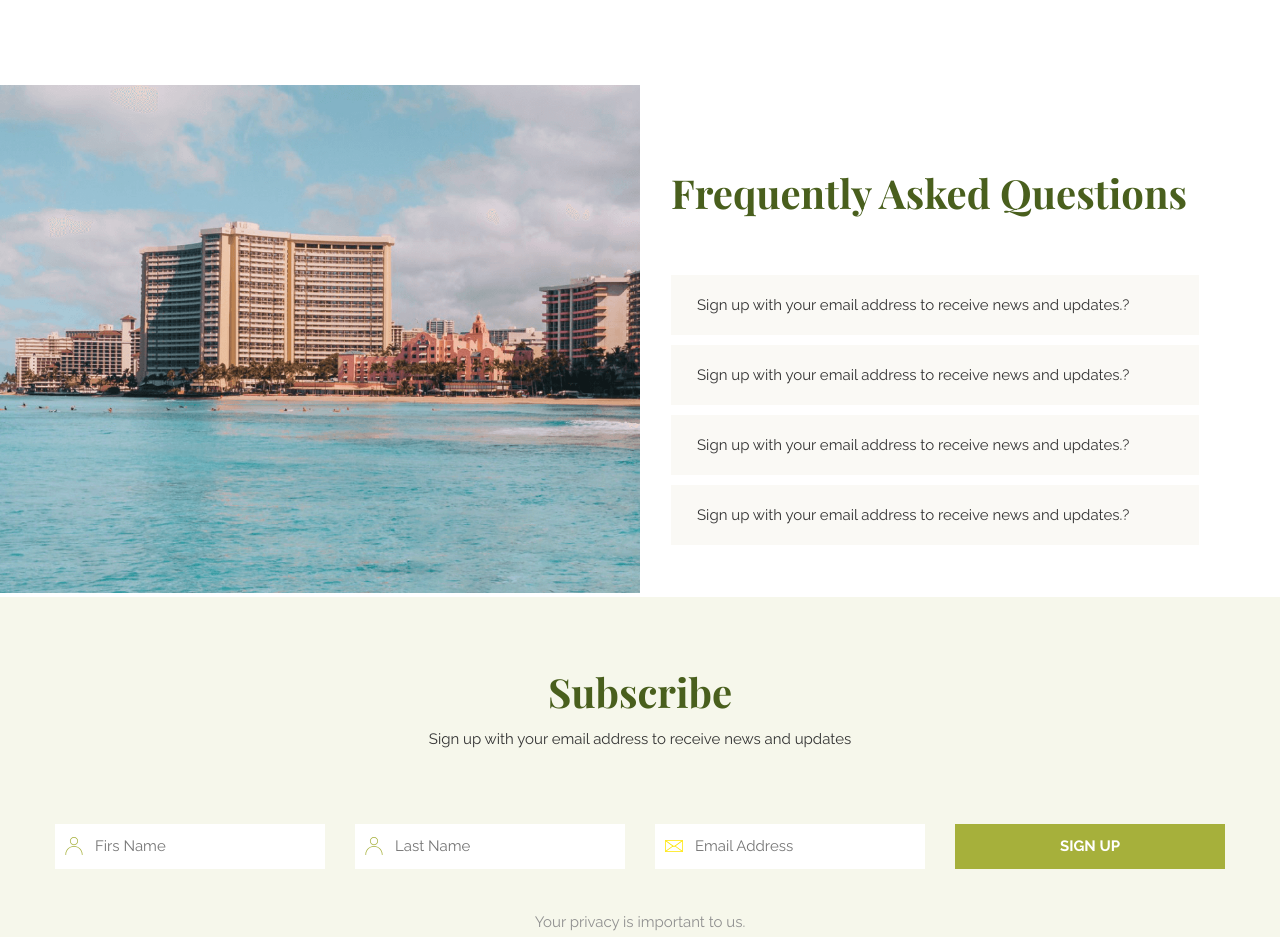
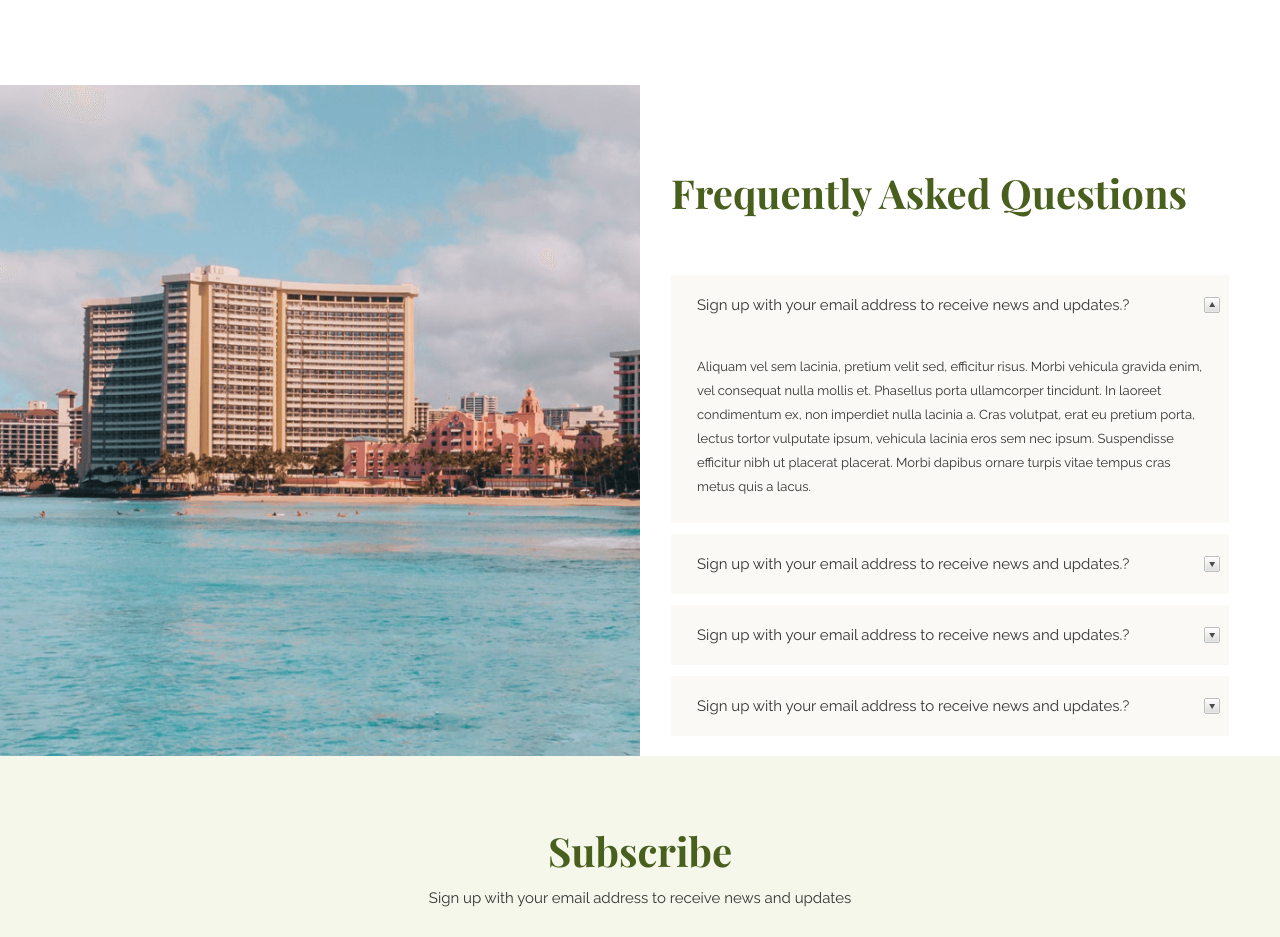
Before and after one commit to hrabdm/lemonjuice, a plain HTML site: page services.html in a window 1280 px wide. Shown: the part 905-1842 px from the top of the page. Drawn offline with nearby package versions, Linux system fonts and the light colour scheme.

Commit message:
accordion jquery service page

```diff
--- a/css/responsive.css
+++ b/css/responsive.css
@@ -8,6 +8,10 @@
     .customers-bg img {
         object-fit: cover;
         height: 344px;
+    }
+
+    .accordion {
+        padding-right: 11px;
     }
 }
 
@@ -154,6 +158,10 @@
 
     .faq-wrapper {
         grid-template-columns: 100%;
+    }
+
+    .accordion {
+        padding-right: 34px;
     }
 
     .getintoch-wrapper {
@@ -460,7 +468,11 @@
         margin-bottom: 12px;
     }
 
-    .faq-wrapper a {
+    .accordion h4 {
+        padding-right: 30px;
+    }
+
+    .accordion h4 {
         font-size: 10px;
         line-height: 13px;
     }
--- a/css/style.css
+++ b/css/style.css
@@ -451,10 +451,14 @@ SERVICES
   color: white;
 }
 
+.faq-img {
+  overflow: hidden;
+}
+
 .faq-img img {
   width: 100%;
   object-fit: cover;
-  object-position: center;
+  height: 100%;
 }
 
 .faq-header {
@@ -469,32 +473,47 @@ SERVICES
 
 .faq-wrapper {
   display: grid;
-  grid-template-columns: 50% 585px;
-}
-
-.faq-wrapper ul {
-  width: 100%;
-  padding-left: 31px;
-  padding-right: 26px;
-}
-
-.faq-wrapper li {
-  list-style: none;
-  width: 100%;
-  height: 60px;
-  margin-bottom: 10px;
+  grid-template-columns: 50% 569px;
+}
+
+.accordion {
+  width: 100%;
+  margin-left: 31px;
+  height: fit-content;
+  margin-bottom: 20px;
+  padding-right: 20px;
+}
+
+.accordion h4 {
+  font-family: 'Raleway';
+  font-style: normal;
+  font-weight: 400;
+  font-size: 15px;
+  line-height: 24px;
+  color: #333333;
+  background: #FAF9F5 url(/img/arrow-square.gif) no-repeat right -34px;
+  margin-top: 11px;
+  padding: 18px 18px 18px 26px;
+}
+
+.accordion h4.active {
+  background-position: right 22px;
+}
+
+.accordion h4:hover {
+  cursor: pointer;
+}
+
+.accordion p {
+  font-family: 'Raleway';
+  font-style: normal;
+  font-weight: 400;
+  font-size: 13px;
+  line-height: 24px;
+  color: #333333;
+  padding: 20px 0 6px 0;
   background: #FAF9F5;
-  padding: 18px 0 18px 26px;
-}
-
-.faq-wrapper a {
-  text-decoration: none;
-  font-family: 'Raleway';
-  font-style: normal;
-  font-weight: 400;
-  font-size: 15px;
-  line-height: 24px;
-  color: #333333;
+  padding: 20px 18px 24px 26px;
 }
 
 /* CUSTOMERS */
--- /dev/null
+++ b/js/accordion.js
@@ -0,0 +1,18 @@
+    $(".accordion h4:first").addClass("active");
+    $(".accordion p:not(:first)").hide();
+
+    $(".accordion h4").click(function(){
+        $(this).next("p").slideToggle("slow").siblings("p:visible").slideUp("slow");
+        $(this).toggleClass("active");
+        $(this).siblings("h4").removeClass("active");
+    });
+
+    // $(".accordion .faq-item h4").eq(2).addClass("active");
+    // $(".accordion .faq-item p").eq(0).show();
+
+    // $(".accordion .faq-item h4").click(function(){
+    //     $(this).next("p").slideToggle("slow")
+    //     .siblings("p:visible").slideUp("slow");
+    //     $(this).toggleClass("active");
+    //     $(this).siblings("h4").removeClass("active");
+    // });
--- a/services.html
+++ b/services.html
@@ -106,20 +106,43 @@
                 </div>
                 <div>
                     <h3 class="faq-header">Frequently Asked Questions</h3>
-                    <ul>
-                        <li class="faq-item"><a href="#">Sign up with your email address to receive news and
-                                updates.?</a>
-                        </li>
-                        <li class="faq-item"><a href="#">Sign up with your email address to receive news and
-                                updates.?</a>
-                        </li>
-                        <li class="faq-item"><a href="#">Sign up with your email address to receive news and
-                                updates.?</a>
-                        </li>
-                        <li class="faq-item"><a href="#">Sign up with your email address to receive news and
-                                updates.?</a>
-                        </li>
-                    </ul>
+                    <div class="accordion">
+                        <h4>Sign up with your email address to receive news and updates.?</h4>
+                        <p>Aliquam vel sem lacinia, pretium velit sed, efficitur risus. Morbi vehicula gravida enim, vel
+                            consequat nulla mollis et.
+                            Phasellus porta ullamcorper tincidunt. In laoreet condimentum ex, non imperdiet nulla
+                            lacinia a. Cras volutpat, erat eu
+                            pretium porta, lectus tortor vulputate ipsum, vehicula lacinia eros sem nec ipsum.
+                            Suspendisse efficitur nibh ut
+                            placerat placerat. Morbi dapibus ornare turpis vitae tempus cras metus quis a lacus.</p>
+
+                        <h4>Sign up with your email address to receive news and updates.?</h4>
+                        <p>Aliquam vel sem lacinia, pretium velit sed, efficitur risus. Morbi vehicula gravida enim, vel
+                            consequat nulla mollis et.
+                            Phasellus porta ullamcorper tincidunt. In laoreet condimentum ex, non imperdiet nulla
+                            lacinia a. Cras volutpat, erat eu
+                            pretium porta, lectus tortor vulputate ipsum, vehicula lacinia eros sem nec ipsum.
+                            Suspendisse efficitur nibh ut
+                            placerat placerat. Morbi dapibus ornare turpis vitae tempus cras metus quis a lacus.</p>
+
+                        <h4>Sign up with your email address to receive news and updates.?</h4>
+                        <p>Aliquam vel sem lacinia, pretium velit sed, efficitur risus. Morbi vehicula gravida enim, vel
+                            consequat nulla mollis et.
+                            Phasellus porta ullamcorper tincidunt. In laoreet condimentum ex, non imperdiet nulla
+                            lacinia a. Cras volutpat, erat eu
+                            pretium porta, lectus tortor vulputate ipsum, vehicula lacinia eros sem nec ipsum.
+                            Suspendisse efficitur nibh ut
+                            placerat placerat. Morbi dapibus ornare turpis vitae tempus cras metus quis a lacus.</p>
+
+                        <h4>Sign up with your email address to receive news and updates.?</h4>
+                        <p>Aliquam vel sem lacinia, pretium velit sed, efficitur risus. Morbi vehicula gravida enim, vel
+                            consequat nulla mollis et.
+                            Phasellus porta ullamcorper tincidunt. In laoreet condimentum ex, non imperdiet nulla
+                            lacinia a. Cras volutpat, erat eu
+                            pretium porta, lectus tortor vulputate ipsum, vehicula lacinia eros sem nec ipsum.
+                            Suspendisse efficitur nibh ut
+                            placerat placerat. Morbi dapibus ornare turpis vitae tempus cras metus quis a lacus.</p>
+                    </div>
                 </div>
             </div>
         </section>
@@ -131,7 +154,8 @@
                     <input class="input-name" type="text" placeholder="Firs Name">
                     <input class="input-name" type="text" placeholder="Last Name">
                     <input id="email" type="email" placeholder="Email Address">
-                    <input type="submit" value="Sign up"></form>
+                    <input type="submit" value="Sign up">
+                </form>
             </div>
             <div class="subscribe-bye">Your privacy is important to us.</div>
         </section>
@@ -190,7 +214,8 @@
 
         </footer>
     </main>
-
+    <script type=" text/javascript" src="https://code.jquery.com/jquery-3.6.0.min.js"></script>
+    <script type=" text/javascript" src="js/accordion.js"></script>
 </body>
 
 </html>
```
Also changed, not shown: img/arrow-square.gif (added), upload/1.jpg (added), upload/10.jpg (added), upload/11.jpg (added), upload/12.jpg (added), upload/2.jpg (added), upload/3.jpg (added), upload/4.jpg (added), upload/5.jpg (added), upload/6.jpg (added), upload/7.jpg (added), upload/8.jpg (added), upload/9.jpg (added).
